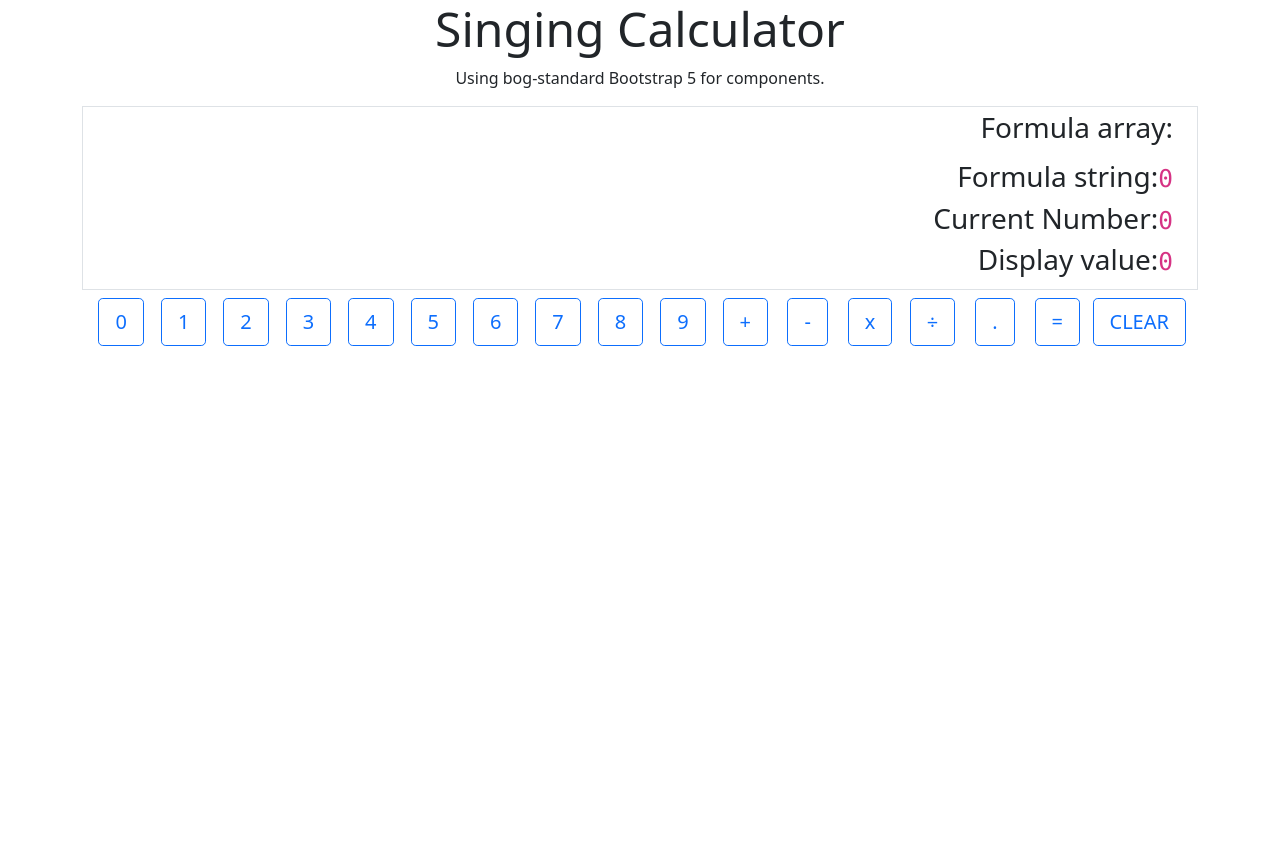
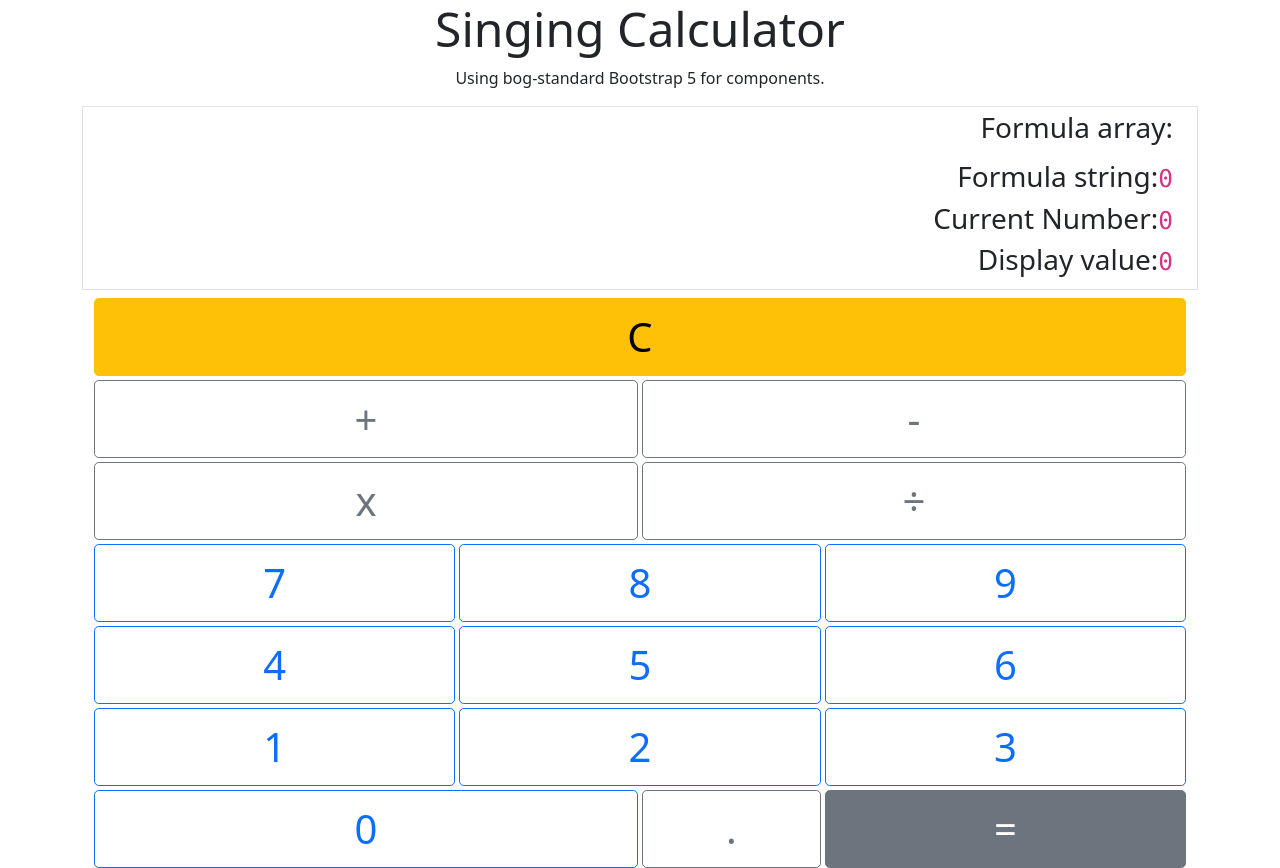
Before and after one commit to MatthieuPierce/singing-calculator, a React (Create React App) app: page / in a window 1280 px wide. Before the commit the page ends 800 px from the top, so only its background shows below. Built offline with nearby package versions, Linux system fonts and the light colour scheme.

Commit message:
styling the button pad in bootstrap

```diff
--- a/src/components/Button.js
+++ b/src/components/Button.js
@@ -14,22 +14,29 @@ class Button extends React.Component {
   }
 
   render() {
-    const { btnId, displaySymbol } = this.props;
+    const { btnId, displaySymbol, bootStyles, bootPos } = this.props;
 
     return (
-      <div
-      className="col">
-        <button
-          className="btn btn-lg btn-outline-primary"
-          id={btnId}
-          value={displaySymbol}
-          onClick={this.handleClick}
+      <div className={`outer-button-div col
+                      ${bootPos}`}>
+        <div
+        className={`btn btn-lg w-100 px-1 py-2 fs-1 ${bootStyles}`}
+        id={btnId}
+        role="button"
+        value={displaySymbol}
+        onClick={this.handleClick}
           >
-          {displaySymbol}
+          {/* <button
+            className="btn btn-lg btn-outline-primary"
+            id={btnId}
+            value={displaySymbol}
+            onClick={this.handleClick}
+            > */}
+            {displaySymbol}
 
-        </button>
+          {/* </button> */}
+        </div>
       </div>
-
     )
   }
 }
--- a/src/components/Calculator.js
+++ b/src/components/Calculator.js
@@ -33,16 +33,66 @@ class Calculator extends React.Component {
 
   buttonsMap = [
     {
-      id: "zero",
-      displaySymbol: "0",
-      formulaValue: "0",
+      id: "seven",
+      displaySymbol: "7",
+      formulaValue: "7",
       category: "numeral",
+      bootStyles: "btn-outline-primary col",
+      bootPos: "order-2 col-4"
+
+    },
+    {
+      id: "eight",
+      displaySymbol: "8",
+      formulaValue: "8",
+      category: "numeral",
+      bootStyles: "btn-outline-primary col",
+      bootPos: "order-2 col-4"
+
+    },
+    {
+      id: "nine",
+      displaySymbol: "9",
+      formulaValue: "9",
+      category: "numeral",
+      bootStyles: "btn-outline-primary col",
+      bootPos: "order-2 col-4"
+
+    },
+    {
+      id: "four",
+      displaySymbol: "4",
+      formulaValue: "4",
+      category: "numeral",
+      bootStyles: "btn-outline-primary col",
+      bootPos: "order-2 col-4"
+
+    },
+    {
+      id: "five",
+      displaySymbol: "5",
+      formulaValue: "5",
+      category: "numeral",
+      bootStyles: "btn-outline-primary col",
+      bootPos: "order-2 col-4"
+
+    },
+    {
+      id: "six",
+      displaySymbol: "6",
+      formulaValue: "6",
+      category: "numeral",
+      bootStyles: "btn-outline-primary col",
+      bootPos: "order-2 col-4"
+
     },
     {
       id: "one",
       displaySymbol: "1",
       formulaValue: "1",
       category: "numeral",
+      bootStyles: "btn-outline-primary",
+      bootPos: "order-2 col-4"
 
     },
     {
@@ -50,90 +100,88 @@ class Calculator extends React.Component {
       displaySymbol: "2",
       formulaValue: "2",
       category: "numeral",
+      bootStyles: "btn-outline-primary",
+      bootPos: "order-2 col-4"
+
     },
     {
       id: "three",
       displaySymbol: "3",
       formulaValue: "3",
       category: "numeral",
+      bootStyles: "btn-outline-primary",
+      bootPos: "order-2 col-4"
+
     },
     {
-      id: "four",
-      displaySymbol: "4",
-      formulaValue: "4",
+      id: "zero",
+      displaySymbol: "0",
+      formulaValue: "0",
       category: "numeral",
+      bootStyles: "btn-outline-primary",
+      bootPos: "order-2 col-6"
     },
     {
-      id: "five",
-      displaySymbol: "5",
-      formulaValue: "5",
-      category: "numeral",
-    },
-    {
-      id: "six",
-      displaySymbol: "6",
-      formulaValue: "6",
-      category: "numeral",
-    },
-    {
-      id: "seven",
-      displaySymbol: "7",
-      formulaValue: "7",
-      category: "numeral",
-    },
-    {
-      id: "eight",
-      displaySymbol: "8",
-      formulaValue: "8",
-      category: "numeral",
-    },
-    {
-      id: "nine",
-      displaySymbol: "9",
-      formulaValue: "9",
-      category: "numeral",
+      id: "decimal",
+      displaySymbol: ".",
+      formulaValue: ".",
+      category: "action",
+      bootStyles: "btn-outline-secondary",
+      bootPos: "order-3 col-2"
+
     },
     {
       id: "add",
       displaySymbol: "+",
       formulaValue: "+",
       category: "operator",
+      bootStyles: "btn-outline-secondary",
+      bootPos: "col-6"
+
     },
     {
       id: "subtract",
       displaySymbol: "-",
       formulaValue: "-",
       category: "operator",
+      bootStyles: "btn-outline-secondary",
+      bootPos: "col-6"
+
     },
     {
       id: "multiply",
       displaySymbol: "x",
       formulaValue: "*",
       category: "operator",
+      bootStyles: "btn-outline-secondary",
+      bootPos: "col-6"
+
     },
     {
       id: "divide",
       displaySymbol: "÷",
       formulaValue: "/",
       category: "operator",
+      bootStyles: "btn-outline-secondary",
+      bootPos: "col-6"
+
     },
-    {
-      id: "decimal",
-      displaySymbol: ".",
-      formulaValue: ".",
-      category: "action",
-    },
+
     {
       id: "equals",
       displaySymbol: "=",
       formulaValue: "=",
-      category: "action"
+      category: "action",
+      bootStyles: "btn-secondary",
+      bootPos: "col-4 order-last"
     },
     {
       id: "clear",
-      displaySymbol: "CLEAR",
+      displaySymbol: "C",
       formulaValue: "CLEAR",
-      category: "action"
+      category: "action",
+      bootStyles: "btn-warning",
+      bootPos: "order-first col-12"
     }
   ];
 
@@ -393,8 +441,8 @@ class Calculator extends React.Component {
           displayValue={this.state.displayValue}
           formulaArray={this.state.formulaArray}
           />
-        <div className="button-grid container">
-          <div className="row g-2">
+        <div className="container-sm">
+          <div className="row row-cols-4 g-1 justify-content-md-center">
             {this.buttonsMap.map(butt => {
               return (
                 <Button
@@ -402,6 +450,8 @@ class Calculator extends React.Component {
                   key={butt.id}
                   displaySymbol={butt.displaySymbol}
                   forClick={this.forClick}
+                  bootStyles={butt.bootStyles}
+                  bootPos={butt.bootPos}
               />
               )
             })
```
